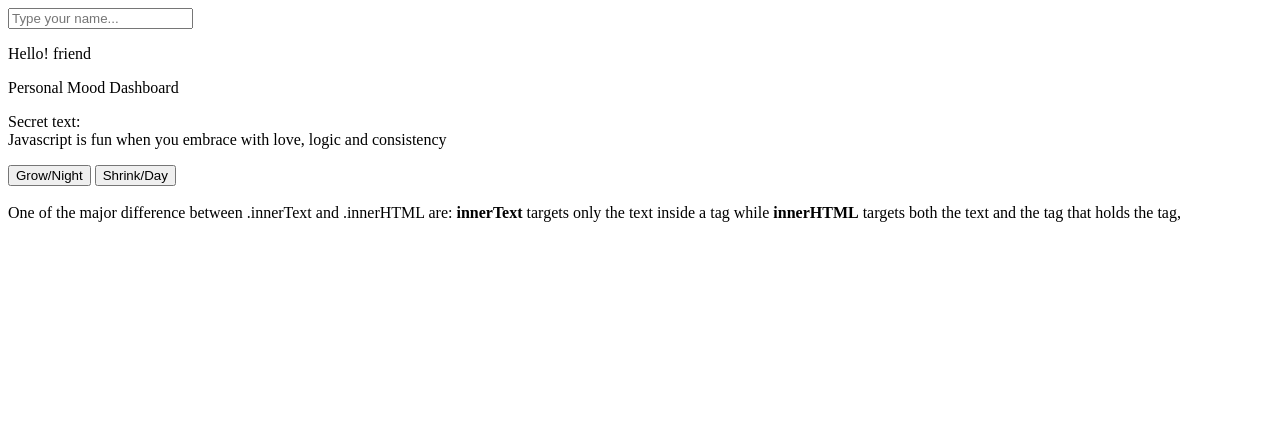
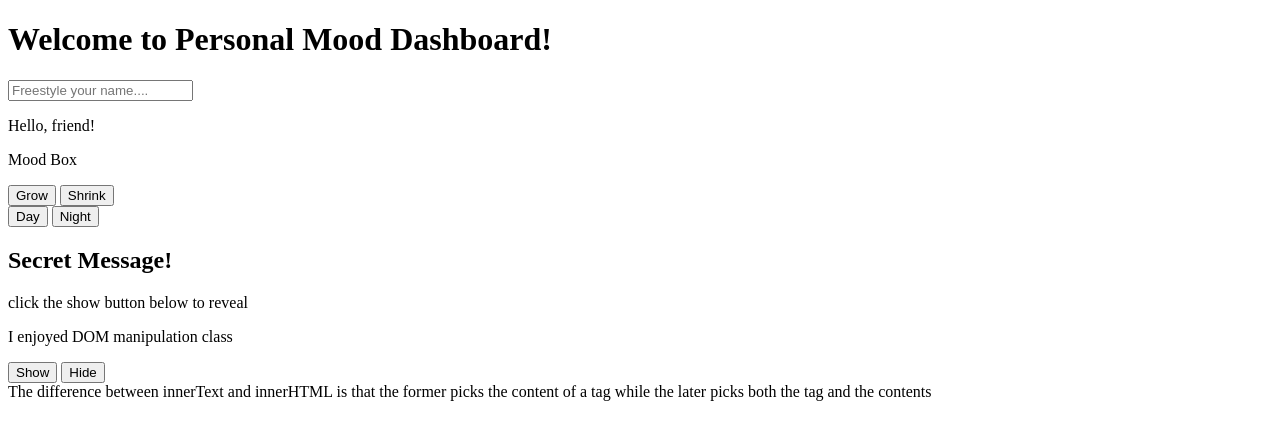
Before and after one commit to SolomonChinonso/Personal-Mood-Dashboard---week-7-task, a plain HTML site: page index.html in a window 1280 px wide. Drawn offline with Linux system fonts and the light colour scheme.

Commit message:
Revamp index.html for Personal Mood Dashboard

```diff
--- a/index.html
+++ b/index.html
@@ -1,26 +1,38 @@
 <!DOCTYPE html>
 <html lang="en">
-  <head>
-    <meta charset="UTF-8" />
-    <meta name="viewport" content="width=device-width, initial-scale=1.0" />
-    <title>Document</title>
-  </head>
-  <body id="body">
-    <input type="text" id="nameInput" placeholder="Type your name..." />
-    <p id="greeting">Hello! friend</p>
-    <div id="box">
-      <p id="msg">Personal Mood Dashboard</p>
-      <p id="motMsg"> Secret text: <br>
-        Javascript is fun when you embrace with love, logic and consistency
-      </p>
-      <button id="grow" class="btn">Grow/Night</button>
-      <button id="shrink" class="btn">Shrink/Day</button>
-    </div> <br>
+<head>
+  <meta charset="UTF-8">
+  <meta name="viewport" content="width=device-width, initial-scale=1.0">
+  <title>Personal Mood Dashboard</title>
+</head>
+<body id="entireBody">
+  <h1>Welcome to Personal Mood Dashboard!</h1>
+  <input type="text" name="name" id="nameInput" placeholder="Freestyle your name....">
+  <p id="greetings">Hello, friend!</p>
 
-    <footer>
-      One of the major difference between .innerText and .innerHTML are: <b>innerText</b> targets only the text inside a tag while <b>innerHTML</b> targets both the text and the tag that holds the tag,
+<div id="moodBox">
+  <p>Mood Box</p>
+<button id="btnGrow">Grow</button>
+<button id="btnShrink">Shrink</button>
+</div>
 
-    </footer>
-    <script src="script.js"></script>
-  </body>
+
+
+
+  <button id="light">Day</button>
+  <button id="dark">Night</button>
+
+  <div>
+    <h2>Secret Message!</h2>
+    <p>click the show button below to reveal</p>
+    <p id="msg">I enjoyed DOM manipulation class</p>
+    <button id="btnShow">Show</button>
+    <button id="btnHide">Hide</button>
+
+  </div>
+
+  <div>The difference between innerText and innerHTML is that the former picks the content of a tag while the later picks both the tag and the contents</div>
+
+  <script src="./script.js"></script>
+</body>
 </html>
```
